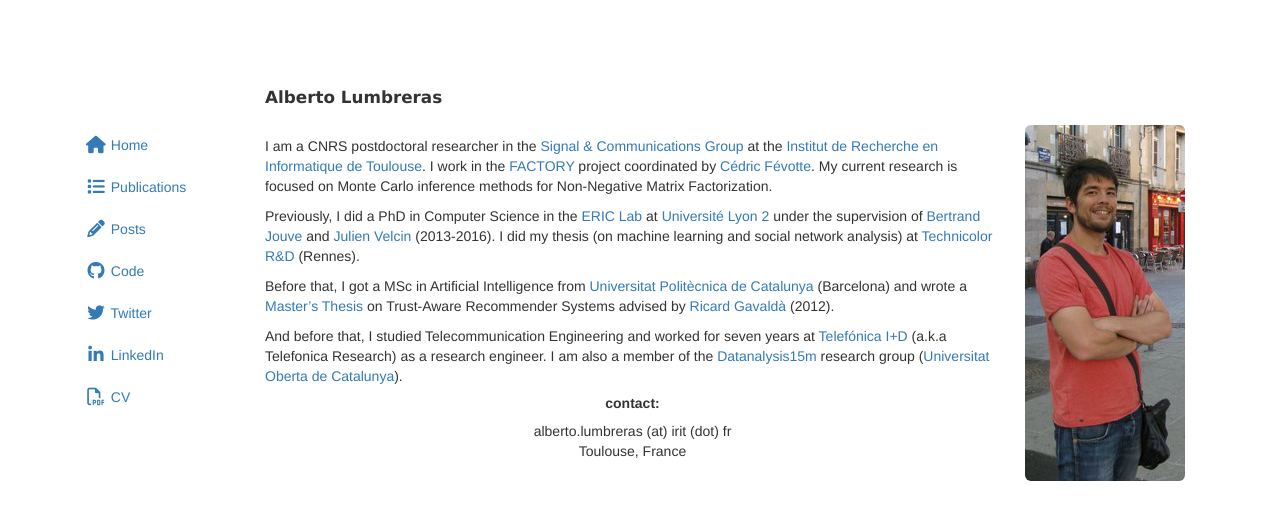
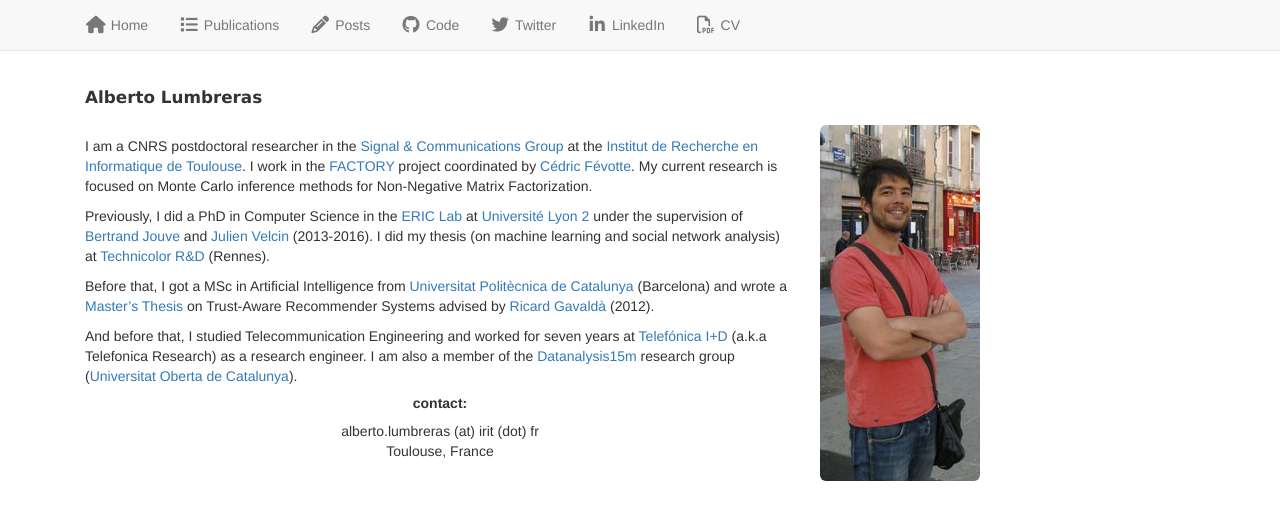
Before and after one commit to alumbreras/alumbreras.github.io, a Jekyll site: the page built from index.md, in a window 1280 px wide. Shown: the top 520 px of the page. Built offline with Jekyll 4.4.1, drawn with Linux system fonts in a browser that asks for light colours; nearby versions of some CDN libraries; comment, search, counter and statistics services are not loaded.

Commit message:
navbar on top

```diff
--- a/_includes/navbar.html
+++ b/_includes/navbar.html
@@ -1,10 +1,38 @@
-<ul class="nav nav-stacked affix" data-spy="affix" data-offset-top=0>
+<!--<ul class="nav navbar-fixed-top" data-spy="affix" data-offset-top=0>
 	<li><a href="/"><i class="fa fa-home fa-lg fa-fw"></i> Home</a></li>
 	<li><a href="/publications.html"><i class="fa fa-list fa-lg fa-fw"></i> Publications</a></li>
-	<li><a href="/posts.html"><i class="fa fa-pencil fa-lg fa-fw"></i> Posts</a></li>
-	<!-- <li><a href="/about.html"><i class="fa fa-male fa-lg fa-fw"></i> About</a></li> -->
+	<li><a href="/posts.html"><i class="fa fa-pencil fa-lg fa-fw"></i> Posts</a></span>
 	<li><a href="https://github.com/alumbreras?tab=repositories"><i class="fa fa-github fa-lg fa-fw"></i> Code</a></li>
 	<li><a href="https://twitter.com/albertlumbreras"><i class="fa fa-twitter fa-lg fa-fw"></i> Twitter</a></li>
 	<li><a href="http://es.linkedin.com/in/albertolumbreras"><i class="fa fa-linkedin fa-lg fa-fw"></i> LinkedIn</a></li>
 	<li><a href="/files/alumbreras_industrial_cv.pdf"><i class="fa fa-file-pdf-o fa-lg fa-fw" aria-hidden="true"></i> CV</a></li>
 </ul>
+-->
+
+<nav class="navbar navbar-default navbar-fixed-top">
+    <div class="container">
+
+        <!-- Brand and toggle get grouped for better mobile display -->
+        <div class="navbar-header">
+            <button type="button" data-target="#navbarCollapse" data-toggle="collapse" class="navbar-toggle">
+                <span class="sr-only">Toggle navigation</span>
+                <span class="icon-bar"></span>
+                <span class="icon-bar"></span>
+                <span class="icon-bar"></span>
+            </button>
+        </div>
+
+        <!-- Collection of nav links and other content for toggling -->
+        <div id="navbarCollapse" class="collapse navbar-collapse">
+            <ul class="nav navbar-nav">
+				<li><a href="/"><i class="fa fa-home fa-lg fa-fw"></i> Home</a></li>
+				<li><a href="/publications.html"><i class="fa fa-list fa-lg fa-fw"></i> Publications</a></li>
+				<li><a href="/posts.html"><i class="fa fa-pencil fa-lg fa-fw"></i> Posts</a></span>
+				<li><a href="https://github.com/alumbreras?tab=repositories"><i class="fa fa-github fa-lg fa-fw"></i> Code</a></li>
+				<li><a href="https://twitter.com/albertlumbreras"><i class="fa fa-twitter fa-lg fa-fw"></i> Twitter</a></li>
+				<li><a href="http://es.linkedin.com/in/albertolumbreras"><i class="fa fa-linkedin fa-lg fa-fw"></i> LinkedIn</a></li>
+				<li><a href="/files/alumbreras_industrial_cv.pdf"><i class="fa fa-file-pdf-o fa-lg fa-fw" aria-hidden="true"></i> CV</a></li>
+            </ul>
+        </div>
+    </div>
+</nav>
--- a/_layouts/default.html
+++ b/_layouts/default.html
@@ -7,15 +7,11 @@
 <body>
 
 	<div class="container", style="position:relative; margin-top: 60px;">
+					<div class="col-xs-10">
+						{% include navbar.html %}
 
-				<div class="row">
-					<div class="col-xs-2" style='margin-top:65px'>
-						{% include navbar.html %}
-					</div>
-					<div class="col-xs-10">
 						{{content}}
 					</div>
-				</div>
 	</div>
 
 	<section id="footer">
```
Also changed, not shown: _layouts/post.html (+1 -6 lines).
